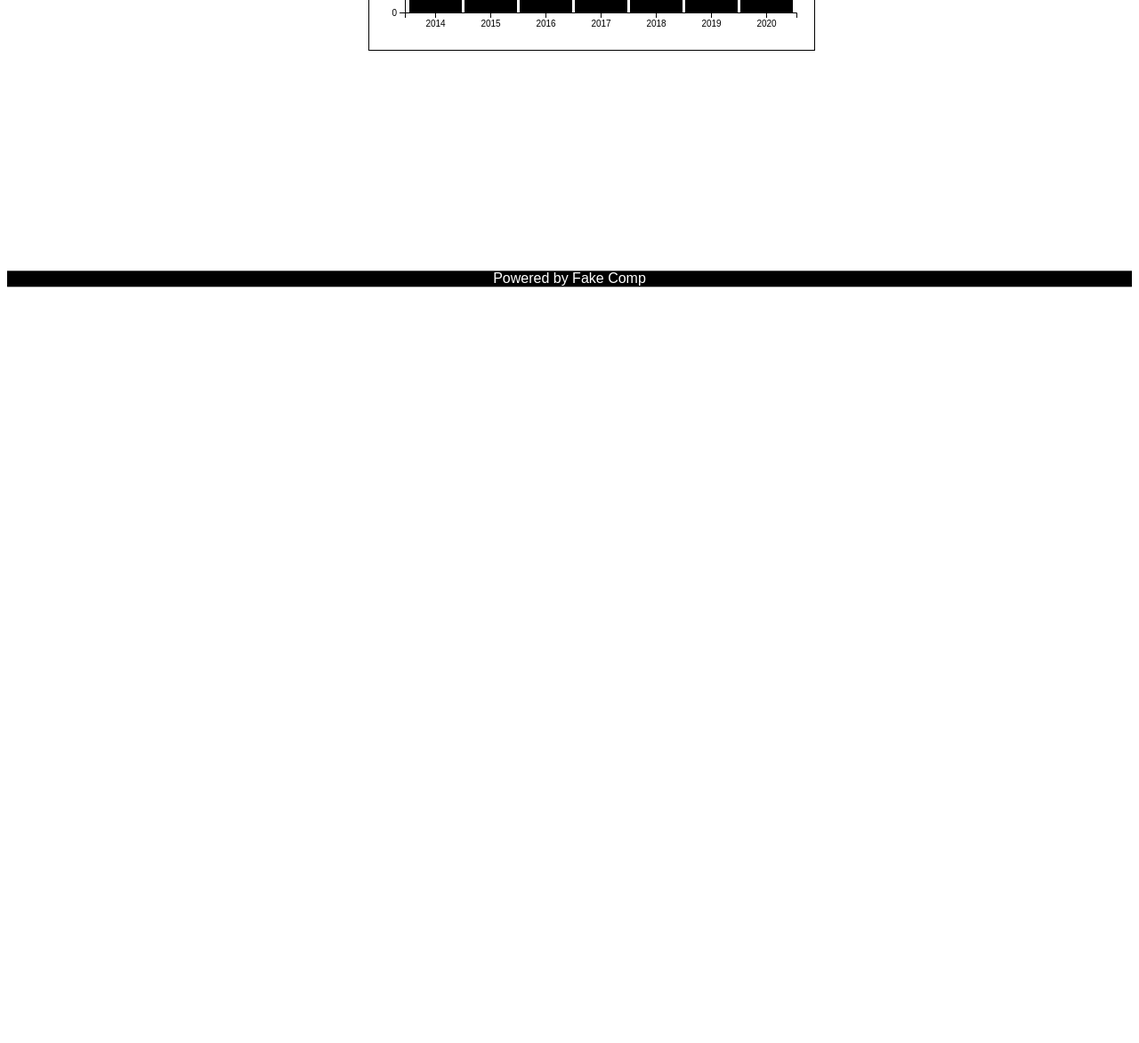
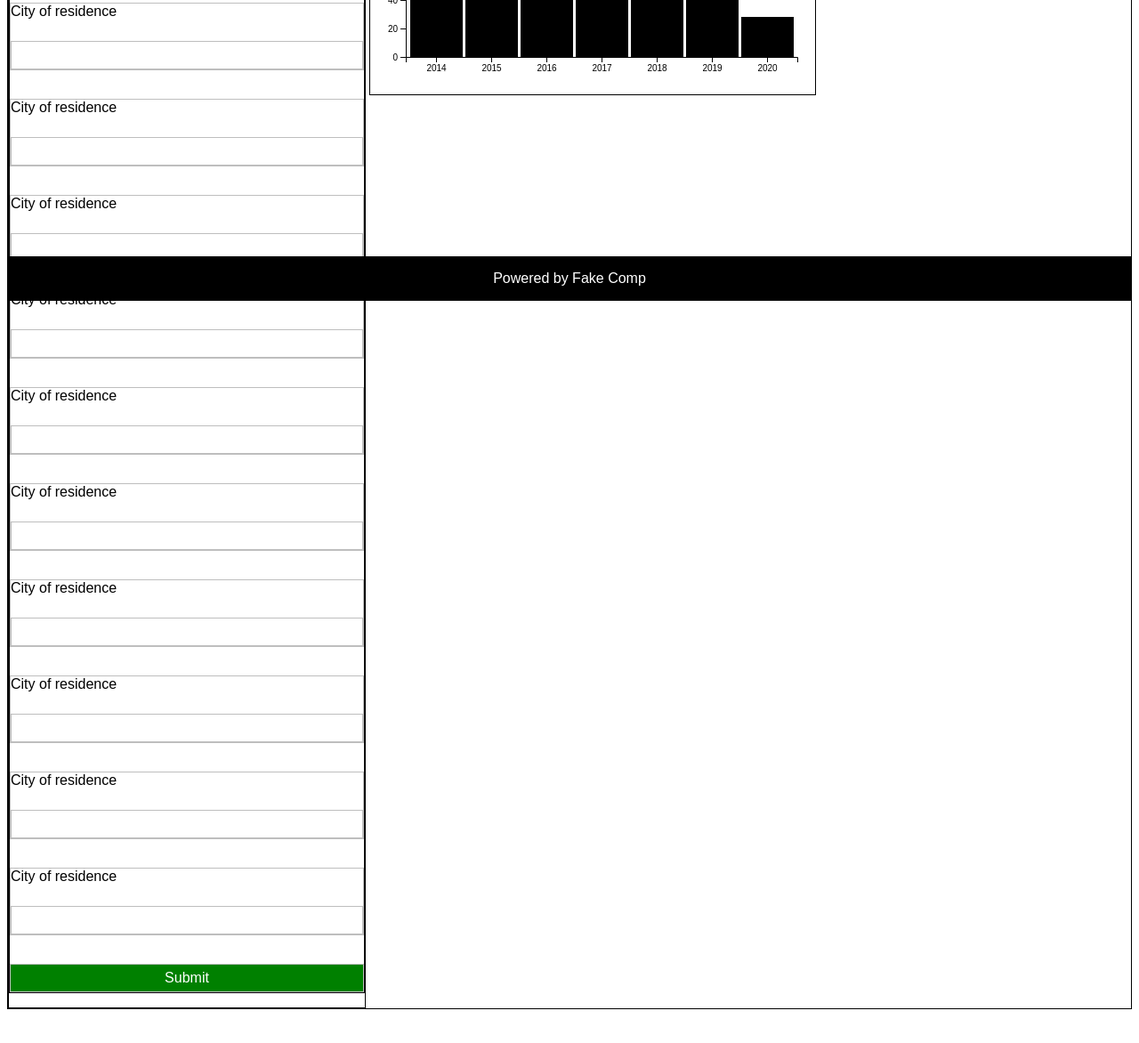
Before and after one commit to jayesh-bhoot/css-experiments, a plain HTML site: page index.html in a window 1280 px wide. Shown: the part 462-1634 px from the top of the page at 89% size. Before the commit the page ends 800 px from the top, so only its background shows below. Drawn offline with Linux system fonts and the light colour scheme; no server answers.

Commit message:
Add owl selector and other changes

```diff
--- a/index.html
+++ b/index.html
@@ -3,12 +3,24 @@
 <head>
     <title>CSS experiments</title>
     <style>
+        body * + * {
+            margin-top: 1rem;
+        }
+
         html {
             font-family: 'Clear Sans', sans-serif;
         }
 
+        html,
         body {
-            margin-bottom: 0;
+            height: 100%;
+            background: white;
+        }
+
+        body {
+            display: flex;
+            flex-direction: column;
+            justify-content: space-between;
         }
 
         input,
@@ -21,13 +33,16 @@
         header {
             position: sticky;
             top: 0;
-            border-bottom: 1px solid #BEBEBE;
+            border: 1px solid #BEBEBE;
+            background-color: white;
         }
 
         footer {
+            margin-top: auto;
+
             position: sticky;
-            top: 100%;
-            width: 100%;
+            bottom: 0;
+
             background-color: black;
             color: white;
         }
@@ -36,18 +51,9 @@
             text-align: center;
         }
 
-        /*
         main {
-            padding-top: calc(var(--header-height) + 1rem);
-            padding-bottom: calc(var(--footer-height) + 1rem);
-            padding-left: 1rem;
-            padding-right: 1rem;
-
-            display: flex;
-            flex-direction: column;
-            gap: 1rem;
+            border: 1px solid;
         }
- */
 
         header>img {
             height: 2.5rem;
@@ -73,10 +79,6 @@
             flex-direction: column;
             border: 1px solid;
             gap: 1rem;
-        }
-
-        p {
-            margin: 1rem;
         }
 
         label {
@@ -123,6 +125,46 @@
                     <span>City of residence</span>
                     <input type="text" />
                 </label>
+                <label>
+                    <span>City of residence</span>
+                    <input type="text" />
+                </label>
+                <label>
+                    <span>City of residence</span>
+                    <input type="text" />
+                </label>
+                <label>
+                    <span>City of residence</span>
+                    <input type="text" />
+                </label>
+                <label>
+                    <span>City of residence</span>
+                    <input type="text" />
+                </label>
+                <label>
+                    <span>City of residence</span>
+                    <input type="text" />
+                </label>
+                <label>
+                    <span>City of residence</span>
+                    <input type="text" />
+                </label>
+                <label>
+                    <span>City of residence</span>
+                    <input type="text" />
+                </label>
+                <label>
+                    <span>City of residence</span>
+                    <input type="text" />
+                </label>
+                <label>
+                    <span>City of residence</span>
+                    <input type="text" />
+                </label>
+                <label>
+                    <span>City of residence</span>
+                    <input type="text" />
+                </label>
                 <input type="submit" value="Submit" />
             </form>
         </section>
```
